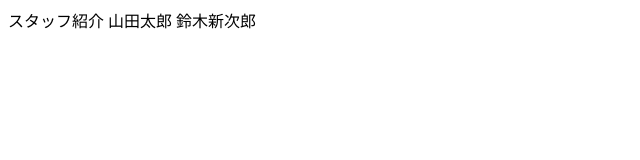
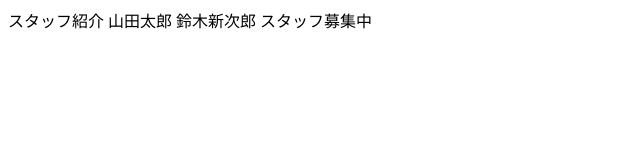
Before and after one commit to ryuta7/Myshop, a plain HTML site: page sattf.html in a window 1280 px wide. Shown: the whole page, without its empty margins (0-640 px from the left). Drawn offline with Linux system fonts and the light colour scheme.

Commit message:
スタッフ募集中

```diff
--- a/sattf.html
+++ b/sattf.html
@@ -10,5 +10,6 @@
     スタッフ紹介
     山田太郎
     鈴木新次郎
+    スタッフ募集中
 </body>
 </html>
```
